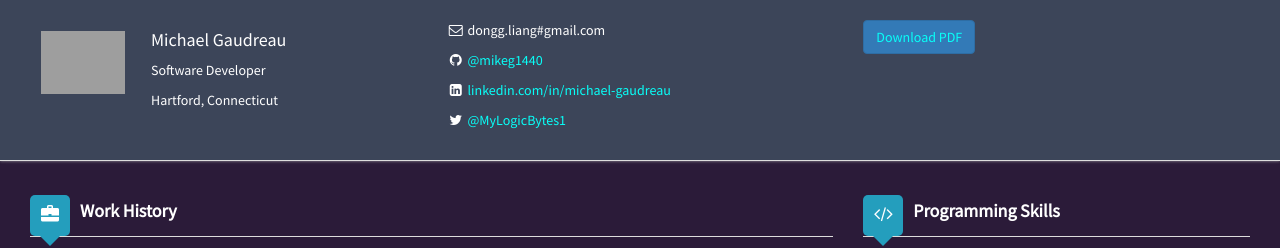
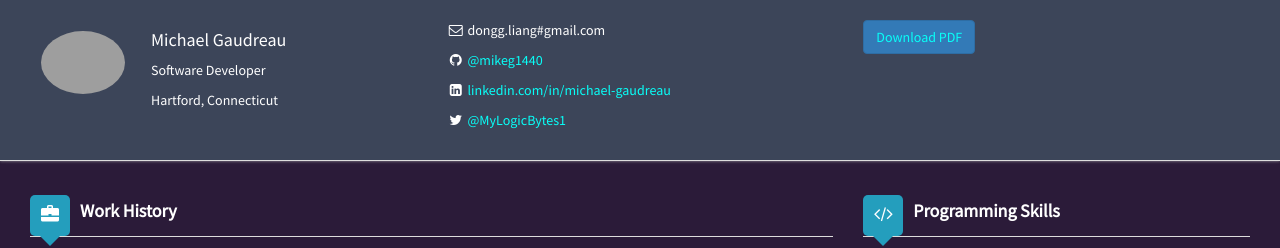
Before and after one commit to mikeg1440/ResumeCard, a Jekyll site: the page built from index.html, in a window 1280 px wide. Shown: the top 248 px of the page. Built offline with Jekyll 4.4.1, drawn with Linux system fonts in a browser that asks for light colours; nearby versions of some CDN libraries.

Commit message:
Add avatar class to styles.css to style avatar image

```diff
--- a/assets/css/resumecard.css
+++ b/assets/css/resumecard.css
@@ -11,6 +11,10 @@ a {
 }
 a:link {
   color: #08fff8;
+}
+
+.avatar {
+  border-radius: 50%;
 }
 
 .btn-dark {
```
